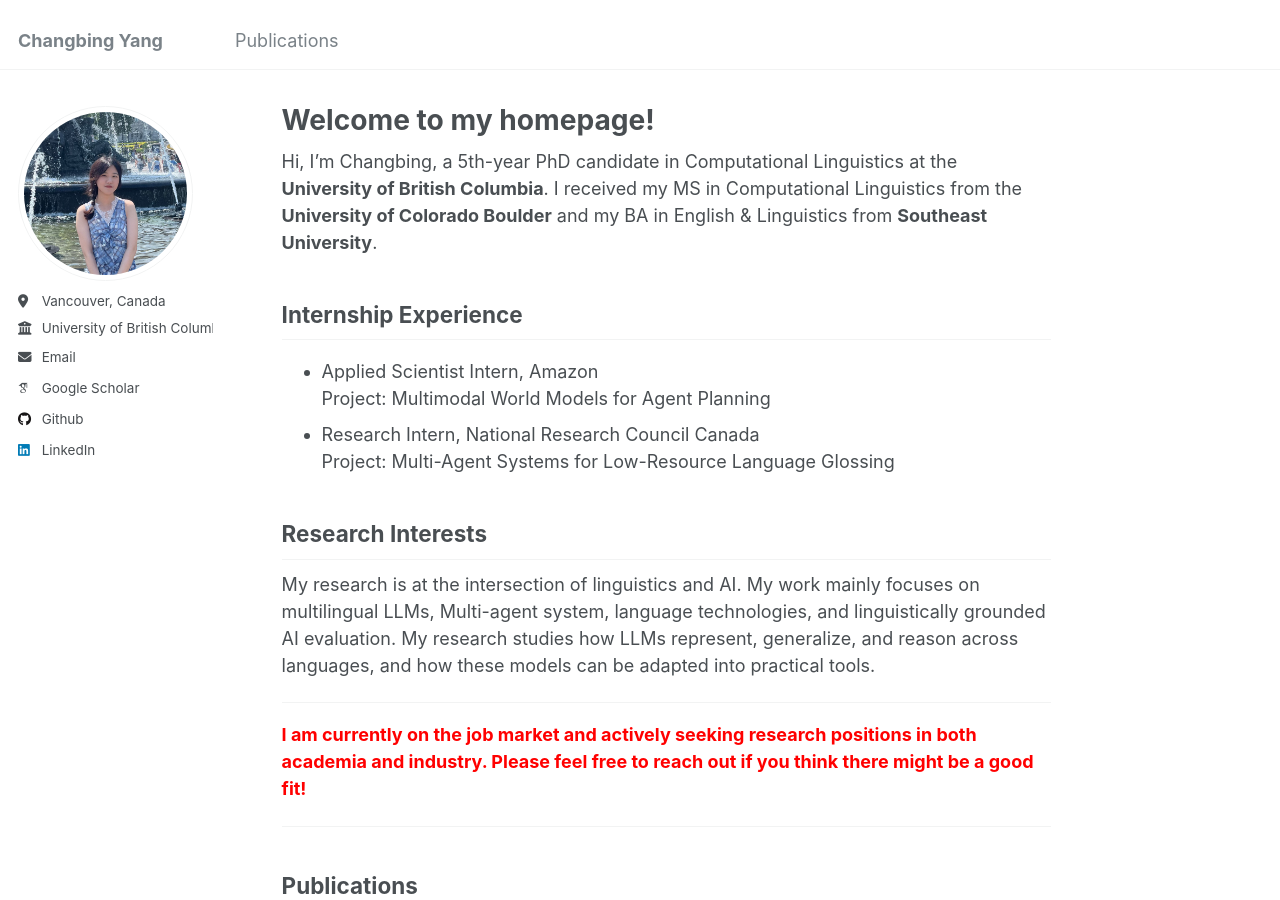
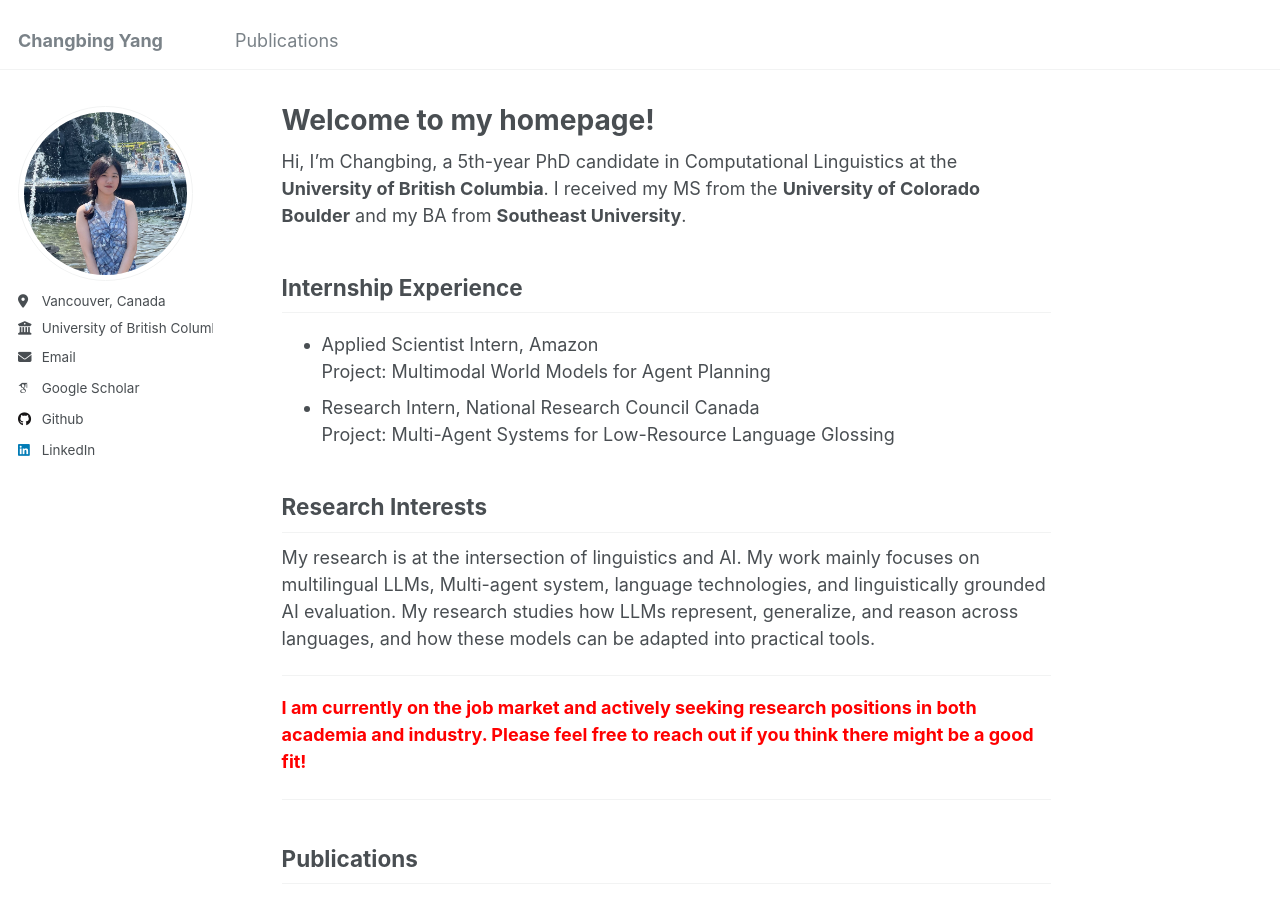
Before and after one commit to changbingY/changbingY.github.io, a Jekyll site: the page built from _pages/about.md, in a window 1280 px wide and 900 px high. Built offline with Jekyll 4.4.1, drawn with Linux system fonts in a browser that asks for light colours; some web fonts are replaced.

Commit message:
Update about.md

```diff
--- a/_pages/about.md
+++ b/_pages/about.md
@@ -7,7 +7,7 @@ redirect_from:
   - /about.html
 ---
 
-Hi, I'm Changbing, a 5th-year PhD candidate in Computational Linguistics at the **University of British Columbia**. I received my MS in Computational Linguistics from the **University of Colorado Boulder** and my BA in English & Linguistics from **Southeast University**.
+Hi, I'm Changbing, a 5th-year PhD candidate in Computational Linguistics at the **University of British Columbia**. I received my MS from the **University of Colorado Boulder** and my BA from **Southeast University**.
 
 ## Internship Experience
 * Applied Scientist Intern, Amazon
```
